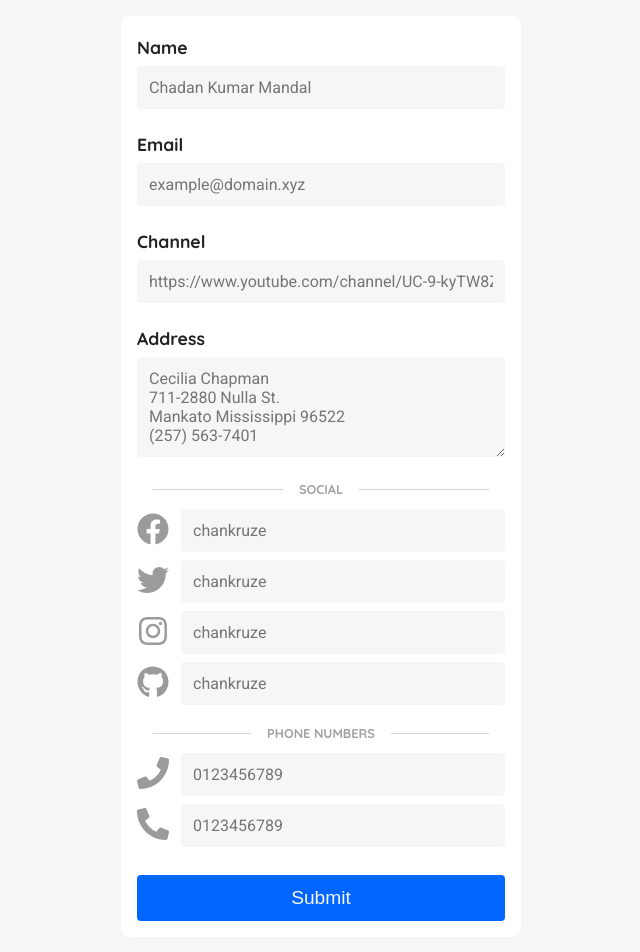
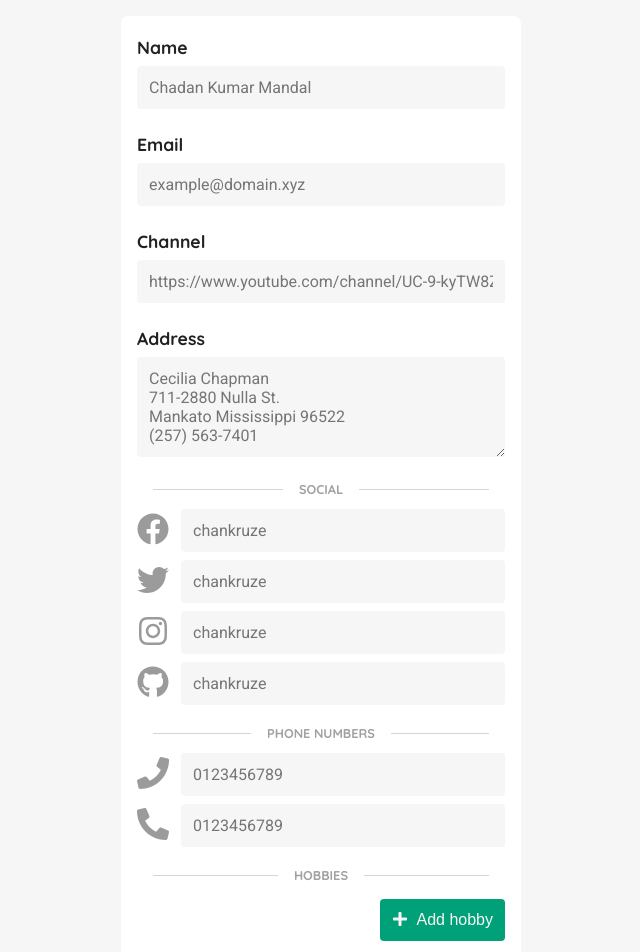
Before and after one commit to chankruze/formik-fundamentals, a React (Create React App) app: page / in a window 1280 px wide. Shown: the top 952 px of the page, without its empty margins (319-959 px from the left). Built offline with nearby package versions, Linux system fonts and the light colour scheme.

Commit message:
implements FieldArray
Signed-off-by: chankruze <chankruze@gmail.com>

```diff
--- a/src/App.css
+++ b/src/App.css
@@ -6,4 +6,5 @@
   background: #f6f6f6;
   display: grid;
   place-items: center;
+  user-select: none;
 }
--- a/src/YoutubeForm.module.css
+++ b/src/YoutubeForm.module.css
@@ -132,3 +132,36 @@ textarea {
 .handle_wrapper svg {
   color: #9b9b9b;
 }
+
+.hobby_wrapper {
+  display: grid;
+  grid-template-columns: 1fr min-content;
+  align-items: center;
+  gap: 0.25rem;
+}
+
+.hobby_wrapper button {
+  display: grid;
+  place-items: center;
+  background: transparent;
+  color: #f00;
+  cursor: pointer;
+}
+
+.btn_add_hobby {
+  margin-top: 0.5rem;
+  padding: 0.75rem;
+  font-size: 1rem;
+  border: 0;
+  border-radius: 0.25rem;
+  background: rgb(0, 160, 120);
+  color: #f6f6f6;
+  cursor: pointer;
+  transition: all 0.2s ease-in-out;
+  display: flex;
+  margin-left: auto;
+}
+
+.btn_add_hobby svg {
+  margin-right: 0.5rem;
+}
--- a/src/YoutubeFormV2.js
+++ b/src/YoutubeFormV2.js
@@ -5,7 +5,7 @@ Created: Sat Dec 18 2021 10:13:19 GMT+0530 (India Standard Time)
 Copyright (c) Geekofia 2021 and beyond
 */
 
-import { Formik, Form, Field, ErrorMessage } from "formik";
+import { Formik, Form, Field, ErrorMessage, FieldArray } from "formik";
 import * as Yup from "yup";
 import {
   FaFacebook,
@@ -14,6 +14,8 @@ import {
   FaGithub,
   FaPhone,
   FaPhoneAlt,
+  FaPlus,
+  FaRegTimesCircle,
 } from "react-icons/fa";
 import styles from "./YoutubeForm.module.css";
 
@@ -37,6 +39,7 @@ const initialValues = {
     github: "",
   },
   phoneNumbers: ["", ""],
+  hobbies: [],
 };
 
 // onSubmit function
@@ -220,6 +223,48 @@ const YoutubeFormV2 = () => {
               />
             </div>
           </div>
+
+          <div className={styles.group_wrapper}>
+            <div className={styles.group_heading}>
+              <div className={styles.group_bar}></div>
+              <p className={styles.group_title}>hobbies</p>
+              <div className={styles.group_bar}></div>
+            </div>
+            <FieldArray name="hobbies">
+              {({
+                push,
+                remove,
+                form: {
+                  values: { hobbies },
+                },
+              }) => {
+                console.log(hobbies);
+                return (
+                  <div>
+                    {hobbies.map((hobby, index) => (
+                      <div key={index} className={styles.hobby_wrapper}>
+                        <Field name={`hobbies[${index}]`} />
+                        <button type="button" onClick={() => remove(index)}>
+                          <FaRegTimesCircle size={24} />
+                        </button>
+                      </div>
+                    ))}
+                    <div>
+                      <button
+                        type="button"
+                        onClick={() => push("")}
+                        className={styles.btn_add_hobby}
+                      >
+                        <FaPlus size={16} />
+                        <p>Add hobby</p>
+                      </button>
+                    </div>
+                  </div>
+                );
+              }}
+            </FieldArray>
+          </div>
+
           {/* submit button */}
           <div className={styles.wrapper_div}>
             <button type="submit">Submit</button>
```
